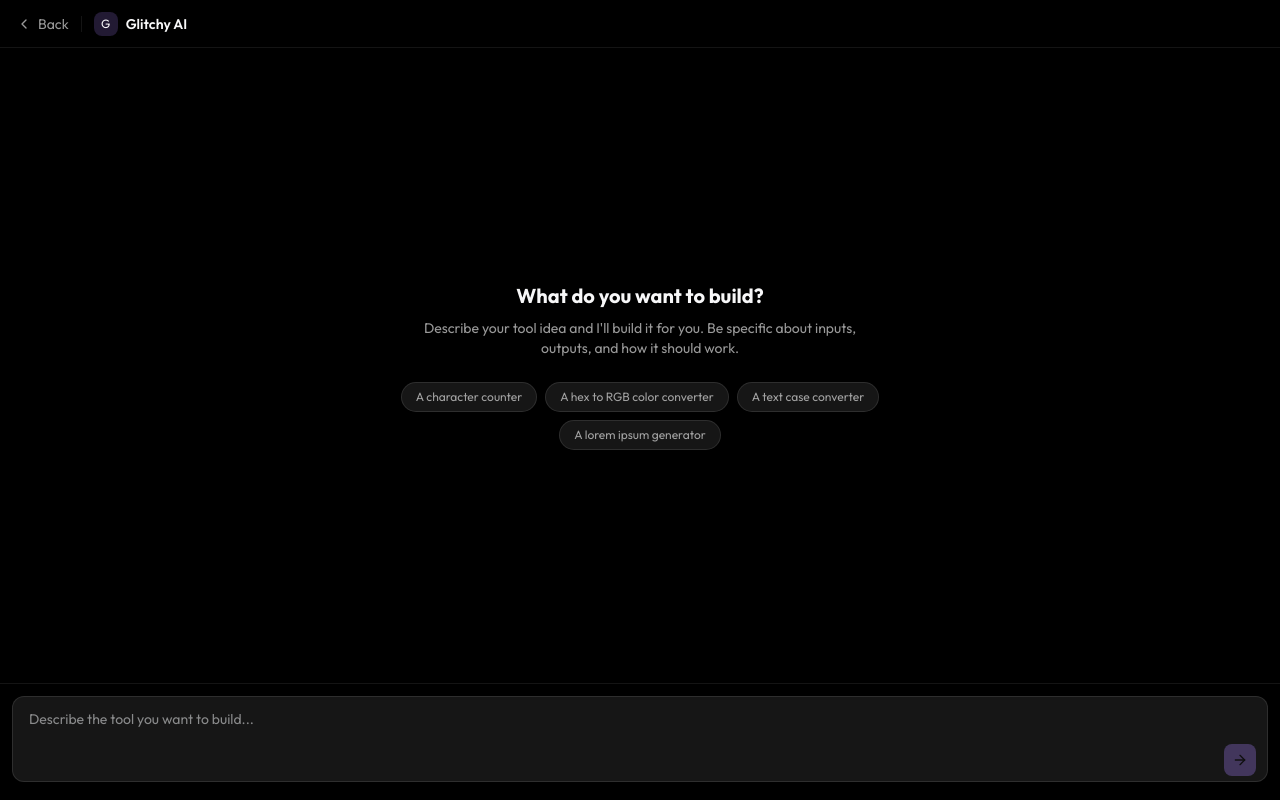
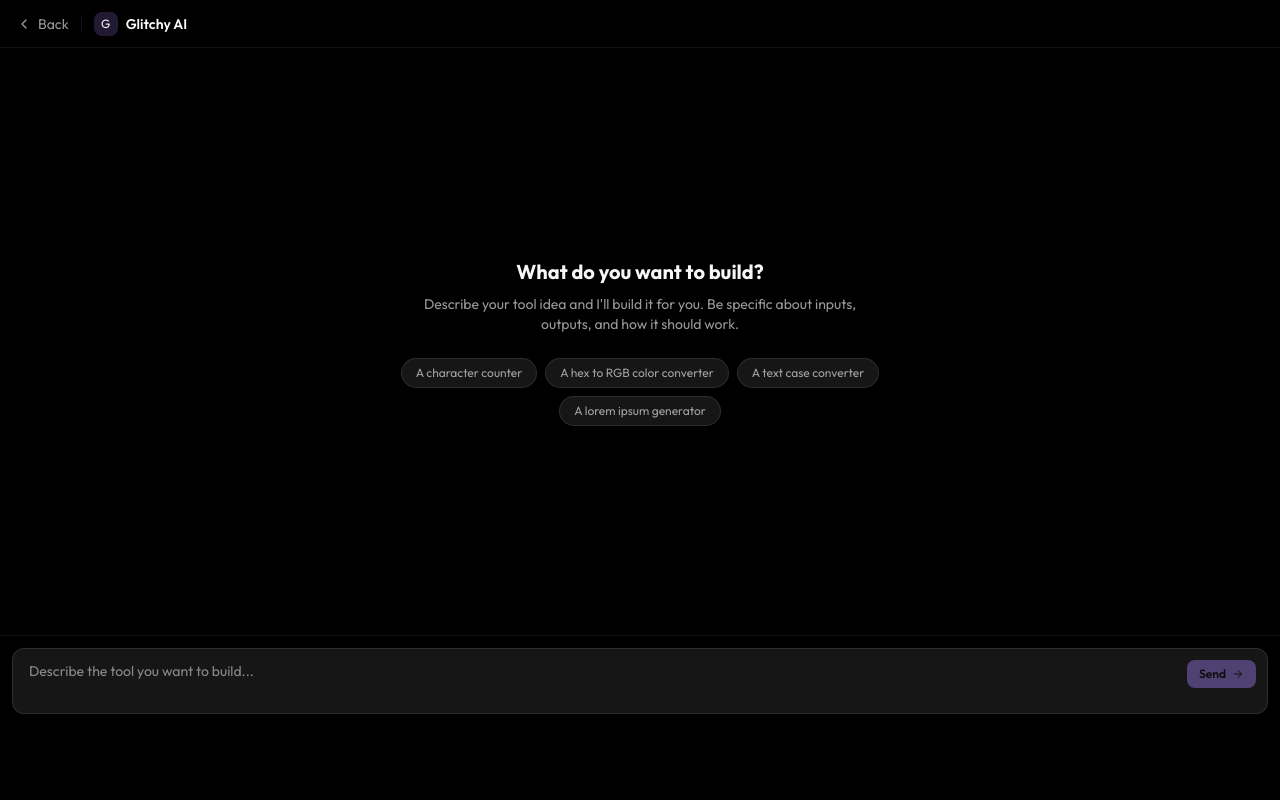
Before and after one commit to glitchy-tools/glitchy-tools-frontend, a Vue app: page /create in a window 1280 px wide. Built offline with nearby package versions, Linux system fonts and the light colour scheme.

Commit message:
Made send button visible

```diff
--- a/src/views/BuilderView.vue
+++ b/src/views/BuilderView.vue
@@ -110,22 +110,23 @@ const suggestions = [
         </div>
 
         <!-- Input -->
-        <div class="shrink-0 border-t border-border-subtle p-3">
+        <div class="shrink-0 border-t border-border-subtle p-3 pb-20">
           <div class="relative">
             <textarea
               v-model="userInput"
               @keydown="handleKeydown"
               :disabled="isStreaming"
-              rows="3"
+              rows="2"
               :placeholder="messages.length === 0 ? 'Describe the tool you want to build...' : 'Ask for changes...'"
-              class="w-full resize-none rounded-xl border border-border-card bg-bg-surface px-4 py-3 pr-14 text-sm text-text-primary placeholder:text-text-muted focus:outline-none focus:ring-2 focus:ring-accent-lime/50 transition-shadow disabled:opacity-50"
+              class="w-full resize-none rounded-xl border border-border-card bg-bg-surface px-4 py-3 pr-24 text-sm text-text-primary placeholder:text-text-muted focus:outline-none focus:ring-2 focus:ring-accent-lime/50 transition-shadow disabled:opacity-50"
             />
             <button
               @click="sendMessage"
               :disabled="!userInput.trim() || isStreaming"
-              class="absolute bottom-3 right-3 rounded-lg bg-accent-lime p-2 text-bg-primary hover:brightness-110 transition-all disabled:opacity-30 disabled:cursor-not-allowed"
+              class="absolute top-3 right-3 flex items-center gap-1.5 rounded-lg bg-accent-lime text-bg-primary px-3 py-1.5 text-xs font-semibold hover:brightness-110 transition-all disabled:opacity-40 disabled:cursor-not-allowed"
             >
-              <svg xmlns="http://www.w3.org/2000/svg" width="16" height="16" viewBox="0 0 24 24" fill="none" stroke="currentColor" stroke-width="2" stroke-linecap="round" stroke-linejoin="round"><path d="M5 12h14"/><path d="m12 5 7 7-7 7"/></svg>
+              {{ isStreaming ? 'Building...' : 'Send' }}
+              <svg v-if="!isStreaming" xmlns="http://www.w3.org/2000/svg" width="12" height="12" viewBox="0 0 24 24" fill="none" stroke="currentColor" stroke-width="2" stroke-linecap="round" stroke-linejoin="round"><path d="M5 12h14"/><path d="m12 5 7 7-7 7"/></svg>
             </button>
           </div>
         </div>
```
